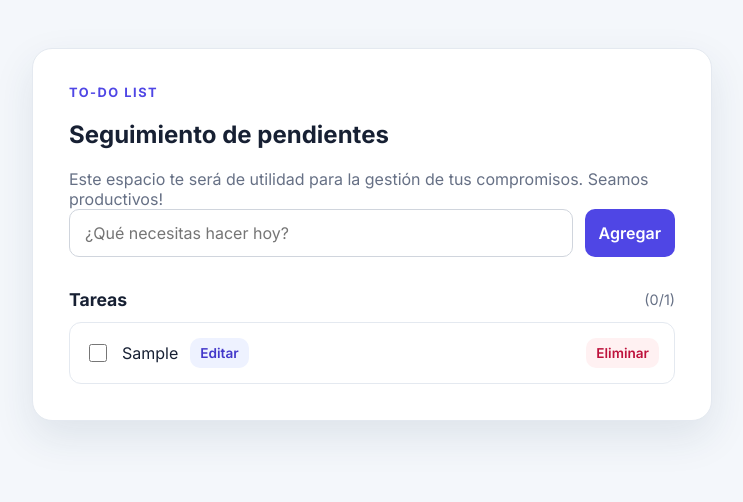
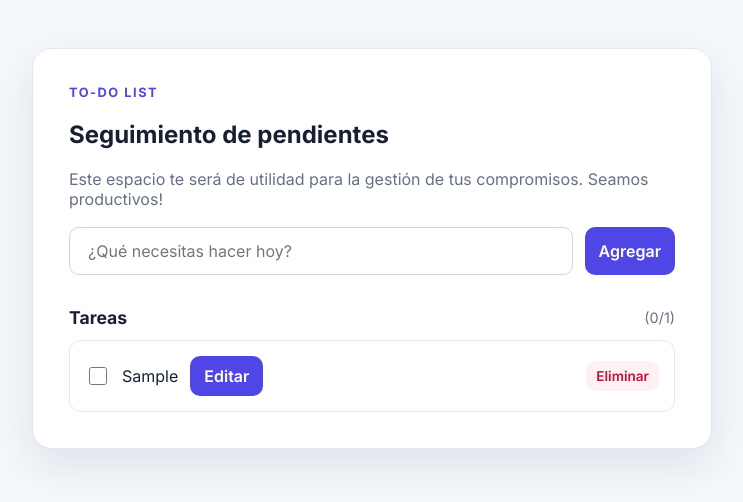
Before and after one commit to SearchGabx/BPDS, a Next.js app: page / in a window 1280 px wide. Both pictures are taken after typing "Sample" into the empty fields and a click on the button "Agregar". Shown: the top 502 px of the page, without its empty margins (268-1011 px from the left). Built offline with nearby package versions, Linux system fonts and the light colour scheme.

Commit message:
I refine vertical spacing between intro text and input, and fix a buttom bug on page.module.css

```diff
--- a/app/page.module.css
+++ b/app/page.module.css
@@ -34,7 +34,7 @@
 }
 
 .subtitle {
-  margin: 10px 0 0;
+  margin: 10px 0 18px;
   color: #667085;
 }
 
@@ -48,7 +48,7 @@
 .editInput {
   min-width: 0;
   flex: 1;
-  padding: 13px 15px;
+  padding: 13px 16px 13px 18px;
   border: 1px solid #d0d5dd;
   border-radius: 10px;
   outline: none;
@@ -61,7 +61,7 @@
   box-shadow: 0 0 0 3px rgb(79 70 229 / 12%);
 }
 
-button {
+.todoCard button {
   border: 0;
   border-radius: 10px;
   padding: 10px 14px;
@@ -72,7 +72,7 @@ button {
   font-weight: 600;
 }
 
-button:hover {
+.todoCard button:hover {
   background: #4338ca;
 }
 
```
